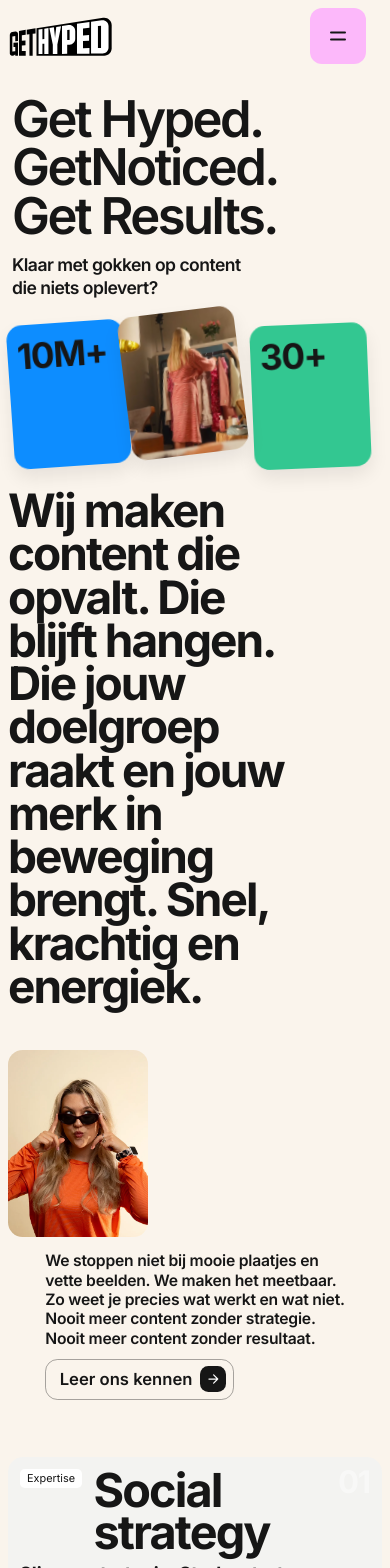
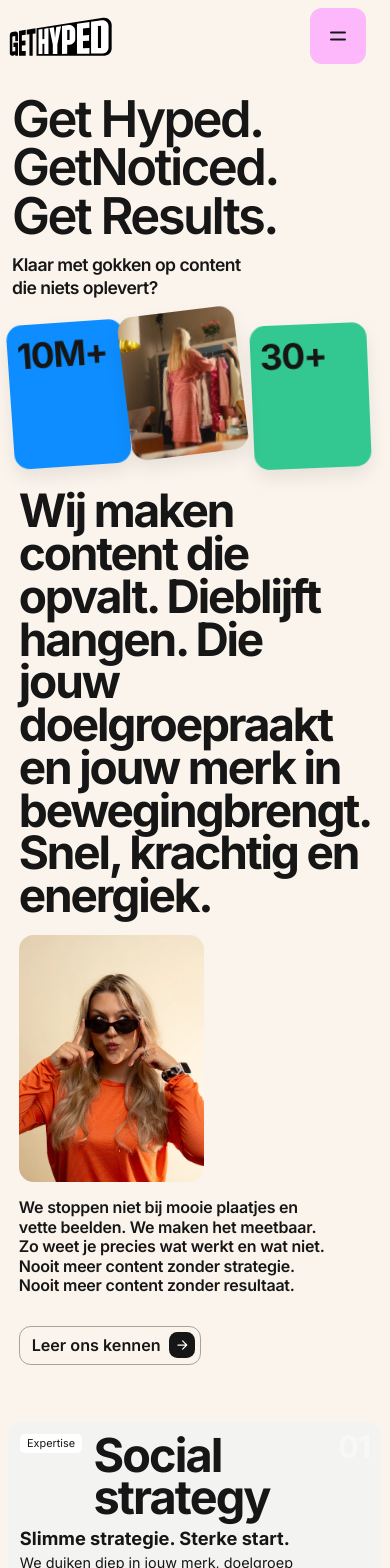
Before and after one commit to rafaelrafin007/developerlook, a React (Vite) app: page / in a window 390 px wide. Shown: the top 1568 px of the page. Built offline with nearby package versions, Linux system fonts and the light colour scheme; grey boxes are pictures that could not be loaded.

Commit message:
Expertise area

```diff
--- a/src/sections/ExpertisesSection.jsx
+++ b/src/sections/ExpertisesSection.jsx
@@ -1,3 +1,6 @@
+import { useLayoutEffect, useRef } from 'react'
+import { gsap } from 'gsap'
+import { ScrollTrigger } from 'gsap/ScrollTrigger'
 import ActionButton from '../components/ActionButton'
 import heroThumb1 from '../assets/gethyped/hero-thumb-1.avif'
 import heroThumb2 from '../assets/gethyped/hero-thumb-2.avif'
@@ -48,12 +51,105 @@ const EXPERTISES = [
 ]
 
 function ExpertisesSection() {
+  const sectionRef = useRef(null)
+  const listRef = useRef(null)
+  const cardRefs = useRef([])
+
+  useLayoutEffect(() => {
+    const section = sectionRef.current
+    const list = listRef.current
+    const cards = cardRefs.current.filter(Boolean)
+
+    if (!section || !list || cards.length === 0) {
+      return undefined
+    }
+
+    gsap.registerPlugin(ScrollTrigger)
+
+    const media = gsap.matchMedia()
+
+    media.add('(min-width: 992px) and (prefers-reduced-motion: no-preference)', () => {
+      section.classList.add('is-scroll-stack')
+
+      const context = gsap.context(() => {
+        const cardCount = cards.length
+        const enterOffset = 108
+        const baseRotations = [0, -1.2, 1.05, -0.7]
+        const baseX = [0, 0.7, -0.6, 0.45]
+
+        gsap.set(cards, {
+          yPercent: (index) => (index === 0 ? 0 : enterOffset),
+          xPercent: (index) => baseX[index] ?? 0,
+          rotate: (index) => baseRotations[index] ?? 0,
+          scale: 1,
+          opacity: 1,
+          zIndex: (index) => index + 1,
+          transformOrigin: '50% 12%',
+        })
+
+        const timeline = gsap.timeline({
+          scrollTrigger: {
+            trigger: section,
+            start: 'top top+=88',
+            end: () => `+=${Math.max((cardCount - 1) * window.innerHeight * 0.82, 1200)}`,
+            scrub: 0.45,
+            pin: list,
+            anticipatePin: 1,
+            invalidateOnRefresh: true,
+          },
+        })
+
+        cards.slice(1).forEach((card, index) => {
+          const previousCard = cards[index]
+
+          timeline
+            .to(
+              card,
+              {
+                yPercent: 0,
+                duration: 1,
+                ease: 'none',
+              },
+              '+=0.24',
+            )
+            .to(
+              previousCard,
+              {
+                scale: 0.968,
+                yPercent: -2.5,
+                opacity: 0.96,
+                duration: 1,
+                ease: 'none',
+              },
+              '<',
+            )
+        })
+      }, section)
+
+      return () => {
+        context.revert()
+        section.classList.remove('is-scroll-stack')
+      }
+    })
+
+    return () => {
+      media.revert()
+      section.classList.remove('is-scroll-stack')
+    }
+  }, [])
+
   return (
-    <section id="expertises" className="expertises-section">
+    <section id="expertises" className="expertises-section" ref={sectionRef}>
       <div className="page-shell">
-        <div className="expertises-list">
-          {EXPERTISES.map((item) => (
-            <article key={item.number} className={`expertise-card expertise-card--${item.theme}`}>
+        <div className="expertises-list" ref={listRef}>
+          {EXPERTISES.map((item, index) => (
+            <article
+              key={item.number}
+              className={`expertise-card expertise-card--${item.theme}`}
+              ref={(node) => {
+                cardRefs.current[index] = node
+              }}
+            >
               <header className="expertise-card__top">
                 <span className="expertise-label">Expertise</span>
                 <h2>{item.title}</h2>
--- a/src/sections/IntroSection.jsx
+++ b/src/sections/IntroSection.jsx
@@ -6,17 +6,15 @@ function IntroSection() {
     <section id="about" className="intro-section">
       <div className="page-shell">
         <h2 className="intro-title">
-          <span>Wij maken content die opvalt. Die</span>
+          Wij maken content die opvalt. Die
           <br className="intro-title-break" />
-          <span>blijft hangen. Die jouw doelgroep</span>
+          blijft hangen. Die jouw doelgroep
           <br className="intro-title-break" />
-          <span>raakt en jouw merk in beweging</span>
+          raakt en jouw merk in beweging
           <br className="intro-title-break" />
-          <span>brengt. Snel, krachtig en energiek.</span>
+          brengt. Snel, krachtig en energiek.
         </h2>
-      </div>
 
-      <div className="intro-grid-shell">
         <div className="intro-grid">
           <div className="intro-image-wrap">
             <img src={introImage} alt="Team member in orange outfit" className="intro-image" />
@@ -34,6 +32,7 @@ function IntroSection() {
               <br />
               Nooit meer content zonder resultaat.
             </p>
+
             <ActionButton label="Leer ons kennen" variant="outline" />
           </div>
 
--- a/src/styles/homepage.css
+++ b/src/styles/homepage.css
@@ -507,8 +507,12 @@
 
 
 .intro-section {
-  padding-top: clamp(5rem, 8vw, 7rem);
-  padding-bottom: clamp(2rem, 4vw, 3rem);
+  padding-top: clamp(3.1rem, 5.2vw, 4.85rem);
+  padding-bottom: clamp(2rem, 3.6vw, 3rem);
+}
+
+.intro-section .page-shell {
+  width: min(1560px, 100% - 2.35rem);
 }
 
 .intro-grid-shell {
@@ -518,9 +522,9 @@
 
 .intro-title {
   margin: 0;
-  font-size: clamp(2.15rem, 4.2vw, 4.5rem);
-  line-height: 0.94;
-  letter-spacing: -0.043em;
+  font-size: clamp(2.25rem, 5.72vw, 5.95rem);
+  line-height: 0.93;
+  letter-spacing: -0.047em;
   max-width: none;
 }
 
@@ -533,17 +537,15 @@
 }
 
 .intro-grid {
-  margin-top: clamp(2.6rem, 5.4vw, 4.8rem);
+  margin-top: clamp(1.55rem, 2.7vw, 2.55rem);
   display: grid;
-  grid-template-columns: minmax(205px, 268px) minmax(0, 1fr) auto;
-  max-width: 1620px;
-  margin-inline: auto;
+  grid-template-columns: minmax(240px, 320px) minmax(24rem, 35.5rem) minmax(56px, 1fr);
   align-items: end;
-  column-gap: clamp(1.75rem, 6.2vw, 7.8rem);
+  column-gap: clamp(1.8rem, 5vw, 4.5rem);
 }
 
 .intro-image-wrap {
-  width: clamp(205px, 18vw, 268px);
+  width: clamp(238px, 18.5vw, 312px);
   aspect-ratio: 4 / 5.35;
   border-radius: 0.92rem;
   overflow: hidden;
@@ -558,22 +560,23 @@
 }
 
 .intro-content {
-  max-width: 31ch;
-  justify-self: center;
+  align-self: end;
+  justify-self: start;
+  max-width: 38rem;
 }
 
 .intro-content p {
-  margin: 0 0 0.9rem;
-  font-size: clamp(1.08rem, 1.45vw, 1.58rem);
-  line-height: 1.22;
-  letter-spacing: -0.014em;
+  margin: 0;
+  max-width: 39rem;
+  font-size: clamp(1.15rem, 1.34vw, 1.72rem);
+  line-height: 1.2;
+  letter-spacing: -0.02em;
   font-weight: 600;
 }
 
 .intro-content .action-btn {
-  font-size: 1.04rem;
-  padding: 0.4rem 0.42rem 0.4rem 0.84rem;
-  border-radius: 0.78rem;
+  margin-top: 1.2rem;
+  font-size: 1.01rem;
 }
 
 @media (hover: hover) and (pointer: fine) {
@@ -594,15 +597,16 @@
 }
 
 .intro-scroll-btn {
-  width: 3.05rem;
-  height: 3.05rem;
+  width: 3.35rem;
+  height: 3.35rem;
   border: 1px solid #00000052;
   border-radius: 0.78rem;
   color: var(--gh-red);
   display: inline-flex;
   align-items: center;
   justify-content: center;
-  justify-self: start;
+  justify-self: end;
+  align-self: end;
   overflow: hidden;
   position: relative;
   transition: background-color 0.2s ease, border-color 0.2s ease;
@@ -620,8 +624,8 @@
 }
 
 .intro-scroll-btn__icon {
-  width: 1.26rem;
-  height: 1.26rem;
+  width: 1.42rem;
+  height: 1.42rem;
   fill: currentColor;
   position: absolute;
   left: 50%;
@@ -663,6 +667,21 @@
   padding: clamp(0.82rem, 1.45vw, 1.18rem);
   position: relative;
   overflow: hidden;
+  will-change: transform, opacity;
+}
+
+.expertises-section.is-scroll-stack .expertises-list {
+  display: block;
+  position: relative;
+  min-height: clamp(500px, 43vw, 640px);
+  overflow: hidden;
+}
+
+.expertises-section.is-scroll-stack .expertise-card {
+  position: absolute;
+  inset: 0;
+  margin: 0;
+  box-shadow: 0 18px 38px #00000014;
 }
 
 .expertise-card--white {
@@ -1282,16 +1301,40 @@
 
   .intro-grid {
     grid-template-columns: 1fr;
-    gap: 0.9rem;
+    margin-top: 1.1rem;
+    gap: 1rem;
     align-items: start;
   }
 
+  .intro-title-break {
+    display: none;
+  }
+
   .intro-image-wrap {
-    width: min(44vw, 170px);
+    width: min(52vw, 235px);
+  }
+
+  .intro-content {
+    max-width: 34rem;
   }
 
   .intro-scroll-btn {
     display: none;
+  }
+
+  .expertises-section.is-scroll-stack .expertises-list {
+    display: grid;
+    position: static;
+    min-height: 0;
+    overflow: visible;
+    gap: clamp(0.85rem, 1.5vw, 1.15rem);
+  }
+
+  .expertises-section.is-scroll-stack .expertise-card {
+    position: relative;
+    inset: auto;
+    margin: 0;
+    box-shadow: none;
   }
 
   .expertise-card__content {
@@ -1473,16 +1516,16 @@
 
   .intro-title {
     font-size: clamp(2rem, 11.8vw, 3.3rem);
-    max-width: 10ch;
+    max-width: 11ch;
   }
 
   .intro-image-wrap {
-    width: 140px;
+    width: min(52vw, 185px);
   }
 
   .intro-content p {
-    font-size: 0.98rem;
-    line-height: 1.23;
+    font-size: 1rem;
+    line-height: 1.22;
     margin-bottom: 0.7rem;
     letter-spacing: -0.014em;
   }
```
